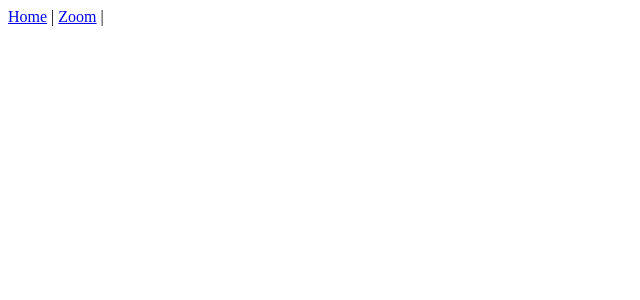
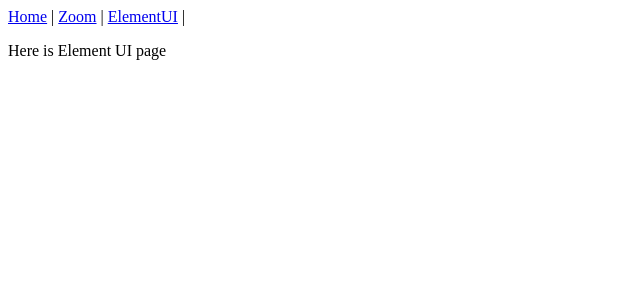
Before and after one commit to mogumogu-tatsugoro/vue-practice-box, a Vue app: page /ElementUI in a window 1280 px wide. Shown: the top 300 px of the page, without its empty margins (0-640 px from the left). Built offline with nearby package versions, Linux system fonts and the light colour scheme.

Commit message:
prepare element-ui implementation

```diff
--- a/src/App.vue
+++ b/src/App.vue
@@ -3,6 +3,7 @@
     <div id="nav">
       <router-link to="/">Home</router-link> |
       <router-link to="/Zoom">Zoom</router-link> |
+      <router-link to="/ElementUI">ElementUI</router-link> |
     </div>
     <router-view/>
   </div>
--- a/src/router/index.js
+++ b/src/router/index.js
@@ -2,6 +2,7 @@ import Vue from 'vue'
 import VueRouter from 'vue-router'
 import Home from '../views/Home.vue'
 import Zoom from '../views/Zoom.vue'
+import ElementUI from '../views/ElementUI.vue'
 
 Vue.use(VueRouter)
 
@@ -15,6 +16,11 @@ const routes = [
     path: '/zoom',
     name: 'zoom',
     component: Zoom
+  },
+  {
+    path: '/ElementUI',
+    name: 'ElementUI',
+    component: ElementUI
   }
 ]
 
--- /dev/null
+++ b/src/views/ElementUI.vue
@@ -0,0 +1,9 @@
+<template>
+  <div>
+    <p>Here is Element UI page</p>
+  </div>
+</template>
+<script>
+export default {
+}
+</script>
```
